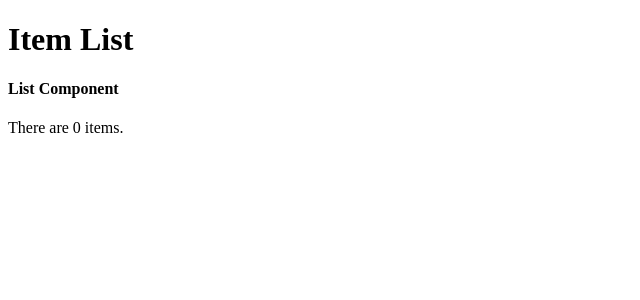
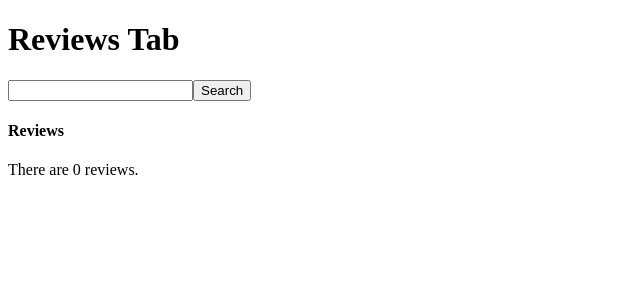
Before and after one commit to up-Scale/Reviews, a React app: page / in a window 1280 px wide. Shown: the top 300 px of the page, without its empty margins (0-640 px from the left). Built offline with nearby package versions, Linux system fonts and the light colour scheme; the HTML template or start-up script is replaced by a standard one.

Commit message:
added react components connected all components, imported axios, got something rendering on the page so that I can see the page as changes are made. Building out functions for server requests will make new branch for functionality

```diff
--- a/database-mongo/index.js
+++ b/database-mongo/index.js
@@ -1,5 +1,7 @@
 var mongoose = require('mongoose');
-mongoose.connect('mongodb://localhost/test');
+mongoose.createConnection('mongodb://localhost/test', {
+  useMongoClient: true,
+});
 
 var db = mongoose.connection;
 
--- a/react-client/src/components/List.jsx
+++ /dev/null
@@ -1,12 +0,0 @@
-import React from 'react';
-import ListItem from './ListItem.jsx';
-
-const List = (props) => (
-  <div>
-    <h4> List Component </h4>
-    There are { props.items.length } items.
-    { props.items.map(item => <ListItem item={item}/>)}
-  </div>
-)
-
-export default List;
--- a/react-client/src/components/ListItem.jsx
+++ /dev/null
@@ -1,9 +0,0 @@
-import React from 'react';
-
-const ListItem = (props) => (
-  <div>
-    { props.item.description }
-  </div>
-)
-
-export default ListItem;
--- /dev/null
+++ b/react-client/src/components/Review.jsx
@@ -0,0 +1,9 @@
+import React from 'react';
+
+const Review = (props) => (
+  <div>
+    { props.review.description }
+  </div>
+)
+
+export default Review;
--- /dev/null
+++ b/react-client/src/components/Reviews.jsx
@@ -0,0 +1,12 @@
+import React from 'react';
+import Review from './Review.jsx';
+
+const Reviews = (props) => (
+  <div>
+    <h4> Reviews </h4>
+    There are { props.reviews.length } reviews.
+    { props.reviews.map(review => <Review review={review}/>)}
+  </div>
+)
+
+export default Reviews;
--- /dev/null
+++ b/react-client/src/components/Search.jsx
@@ -0,0 +1,31 @@
+import React from 'react';
+
+class Search extends React.Component {
+  constructor(props) {
+    super(props);
+    this.state = {
+      term: ''
+    }
+    this.onChange = this.onChange.bind(this);
+    this.search = this.search.bind(this);
+  }
+
+  onChange (e) {
+    this.setState({
+      term: e.target.value
+    });
+  }
+
+  search() {
+    this.props.onSearch(this.state.term);
+  }
+
+  render() {
+    return (<div>
+      <input value={this.state.term} onChange={this.onChange}/>
+      <button onClick={this.search}> Search </button>
+    </div>)
+  }
+}
+
+export default Search;
--- a/react-client/src/index.jsx
+++ b/react-client/src/index.jsx
@@ -1,13 +1,18 @@
 import React from 'react';
 import ReactDOM from 'react-dom';
 import axios from 'axios';
-import List from './components/List.jsx';
+import Reviews from './components/Reviews.jsx';
+import Search from './components/Search.jsx';
 
 class App extends React.Component {
   constructor(props) {
     super(props);
     this.state = {
-      items: []
+      reviews: [],
+      replies: null,
+      makeReply: false,
+      sortBy: 'Newest',
+      term: '',
     }
   }
 
@@ -25,10 +30,35 @@ class App extends React.Component {
   //   });
   // }
 
+  getReviews(){
+    axios.get('/reviews')
+    .then(reviews => {
+      console.log(reviews, ' reviews in getReviews')
+      this.setState({
+        reviews : reviews
+      })
+    })
+    .catch(err => {console.log(err, ' error in get Reviews')})
+  }
+
+  postReply(id, reply){
+    axios.post('replies', {
+      id: id,
+      reply: reply
+    })
+    .then(replies => {
+      console.log(replies, ' replies in postReply')
+      this.setState({
+        replies: replies
+      })
+    })
+  }
+
   render () {
     return (<div>
-      <h1>Item List</h1>
-      <List items={this.state.items}/>
+      <h1>Reviews Tab</h1>
+      <Search/>
+      <Reviews reviews={this.state.reviews}/>
     </div>)
   }
 }
```
Also changed, not shown: 2 other files (tests, documents, lock files or other folders).
